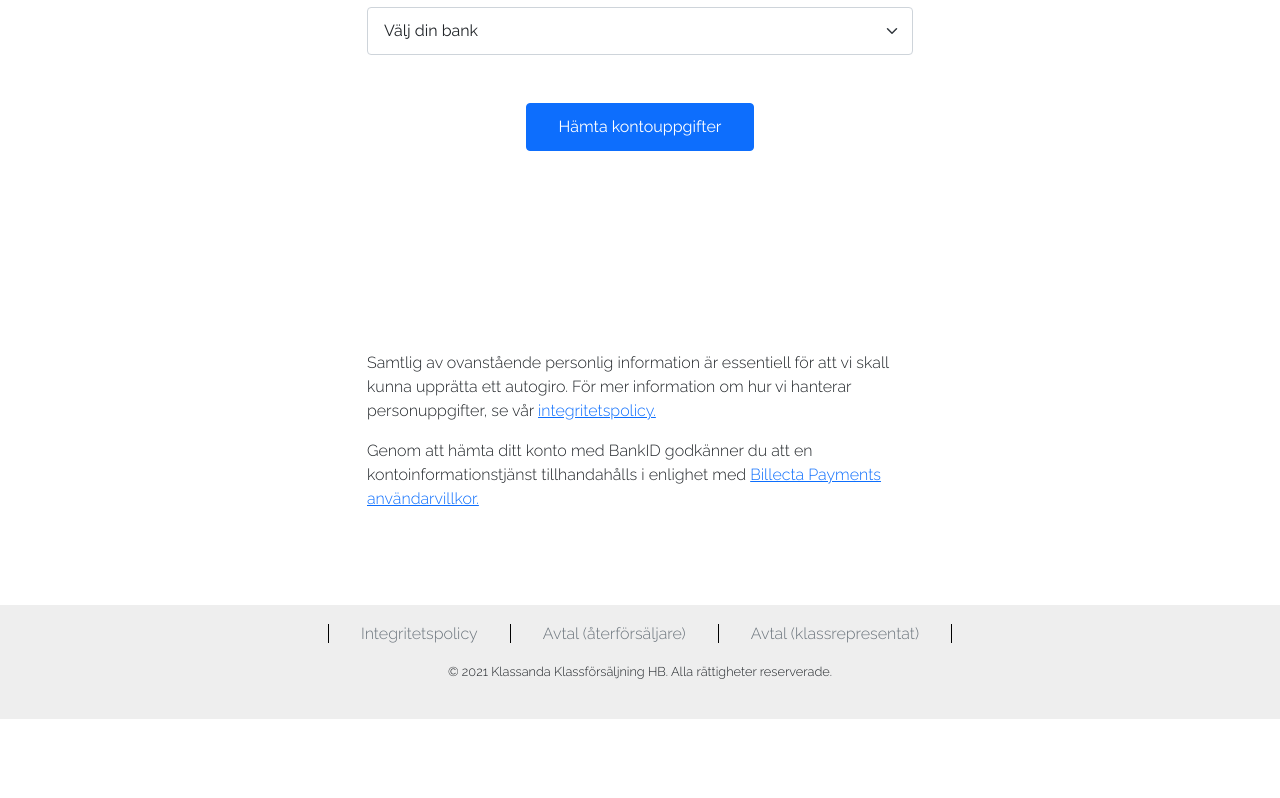
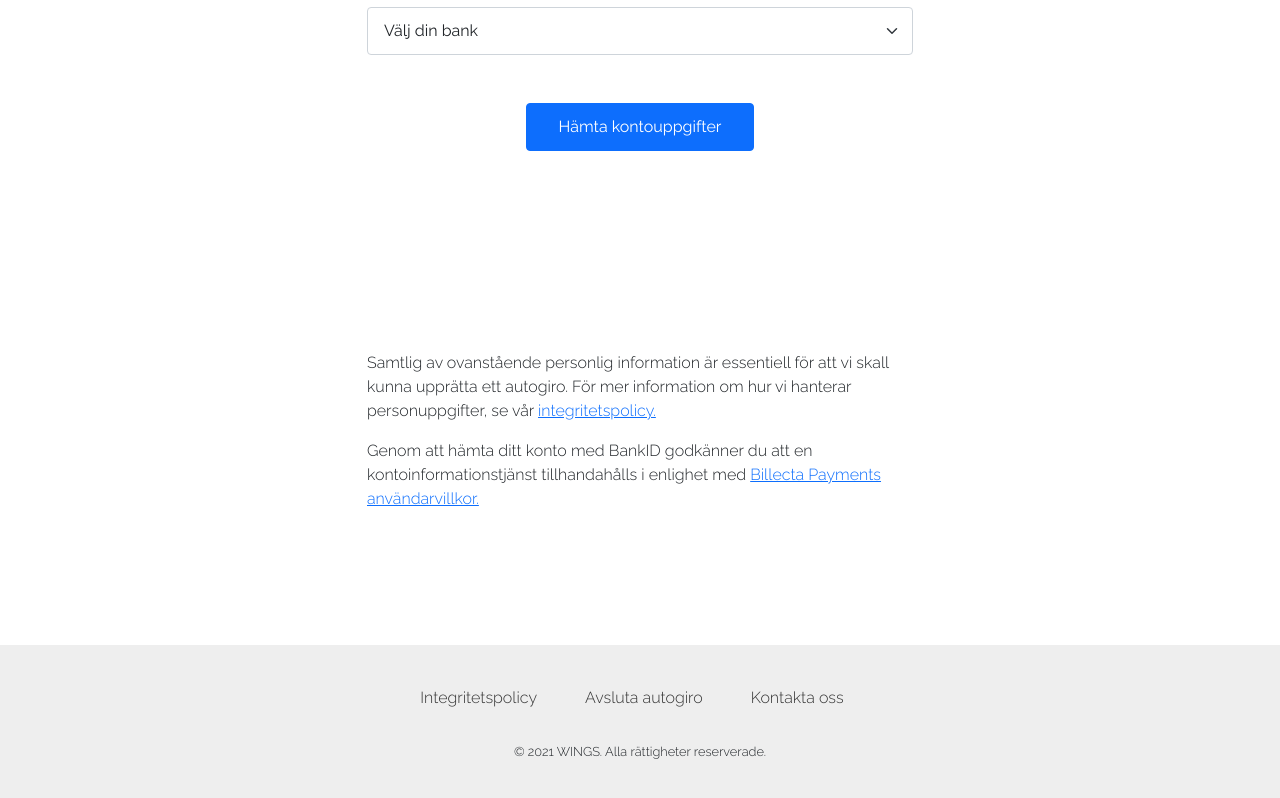
Before and after one commit to kevalane/wings-frontend, an Angular app: page / in a window 1280 px wide. Shown: the part 960-1758 px from the top of the page. Before the commit the page ends 1679 px from the top, so only its background shows below. Built offline with nearby package versions, Linux system fonts and the light colour scheme.

Commit message:
Changed titles and routerlinks, and hrefs to wings.se

```diff
--- a/src/app/donate/donate.component.css
+++ b/src/app/donate/donate.component.css
@@ -1,5 +1,5 @@
 #donateWrap {
-    padding-bottom: 10rem;
+    padding-bottom: 15rem;
 }
 
 /* AUTOGIRO */
--- a/src/app/footer/footer.component.css
+++ b/src/app/footer/footer.component.css
@@ -6,6 +6,7 @@
 }
 
 #copy {
+    margin-top: 1rem;
     font-weight: 300;
     font-size: 80%;
     text-align: center;
@@ -15,7 +16,9 @@
 
 /* Footer nav native */
 #footernav {
+    padding-top: 1rem;
     padding-inline-start: 0;
+    /* text-transform: uppercase; */
 }
 
 #footernav > li  {
@@ -24,15 +27,13 @@
 }
 
 #footernav > li > a {
-    padding-right: 2em;
-    border-right: 1px solid #000;
-    color: #6c757d;
-    text-decoration: none !important;
+    padding-right: 1rem;
+    color: #333;
+    text-decoration: none;
 }
 
 #footernav > li > a:hover {
     color: #000;
-    text-decoration: none;
 }
 
 /* Footer nav mobile */
@@ -47,11 +48,10 @@
 }
 
 #footernavMobile > li > a {
-    color: #6c757d;
-    text-decoration: none !important;
+    text-decoration: none;
+    color: #333;
 }
 
 #footernavMobile > li > a:hover {
     color: #000;
-    text-decoration: none;
 }
--- a/src/app/footer/footer.component.html
+++ b/src/app/footer/footer.component.html
@@ -1,13 +1,14 @@
 <div id="footer" class="text-center">
+    <br>
     <ul id="footernav" class="d-none d-md-inline">
-        <li><a routerLink="privacy" style="border-left: 1px solid #000; padding-left: 2em;">Integritetspolicy</a></li>
-        <li><a routerLink="tos">Avtal (återförsäljare)</a></li>
-        <li><a routerLink="tos2">Avtal (klassrepresentat)</a></li>
+        <li><a href="https://wings.se/gdpr" target="_BLANK">Integritetspolicy</a></li>
+        <li><a routerLink="/cancel">Avsluta autogiro</a></li>
+        <li><a href="https://wings.se/kontakt" target="_BLANK">Kontakta oss</a></li>
     </ul>
     <ul id="footernavMobile" class="d-md-none">
-        <li><a routerLink="privacy">Integritetspolicy</a></li>
-        <li><a routerLink="tos">Avtal (återförsäljare)</a></li>
-        <li><a routerLink="tos2">Avtal (klassrepresentat)</a></li>
+        <li><a href="https://wings.se/gdpr" target="_BLANK">Integritetspolicy</a></li>
+        <li><a routerLink="/cancel">Avsluta autogiro</a></li>
+        <li><a href="https://wings.se/kontakt" target="_BLANK">Kontakta oss</a></li>
     </ul>
-    <p id="copy">&copy; 2021 Klassanda Klassförsäljning HB. Alla rättigheter reserverade.</p>
+    <p id="copy">&copy; 2021 WINGS. Alla rättigheter reserverade.</p>
 </div>
```
